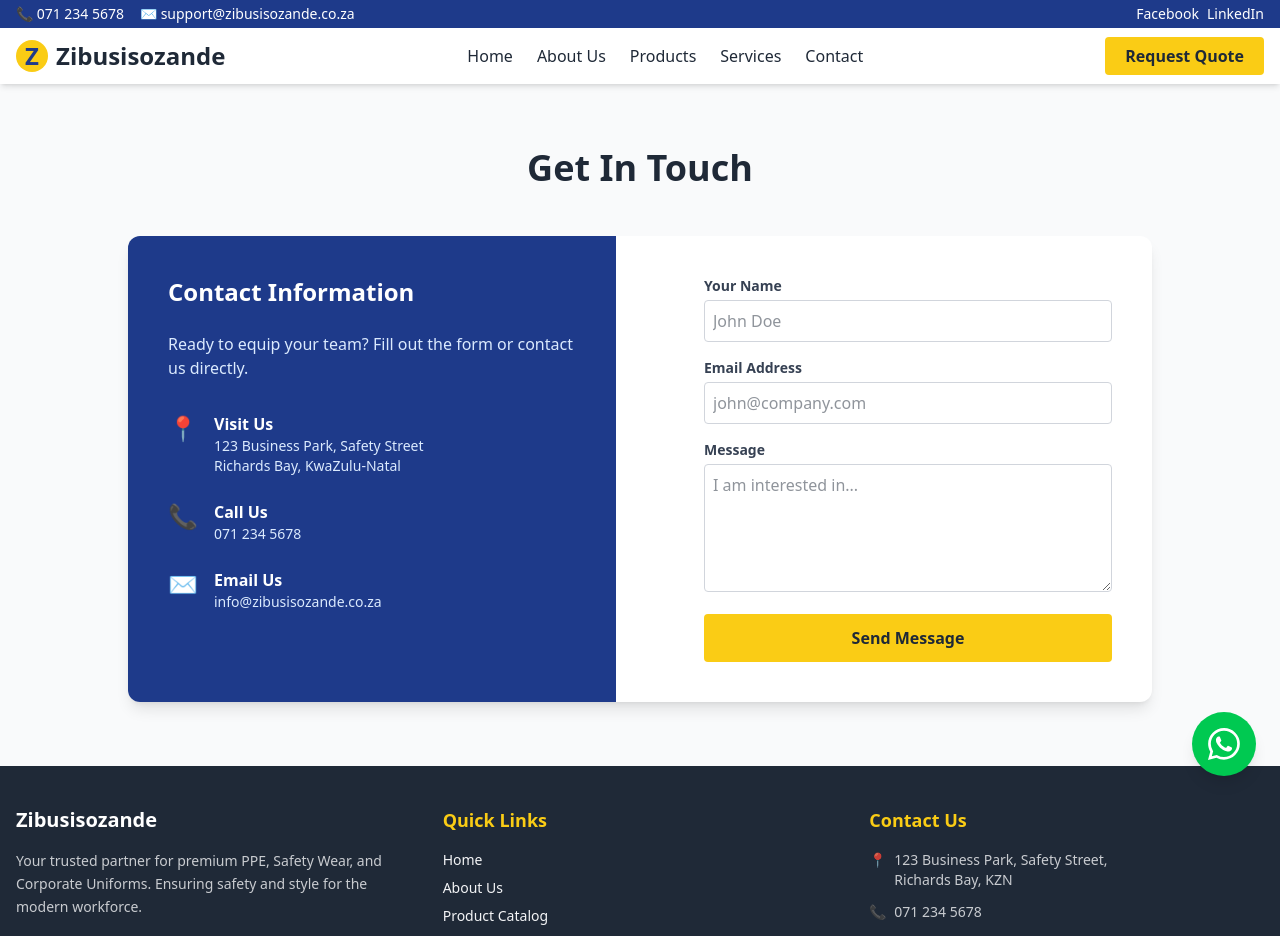
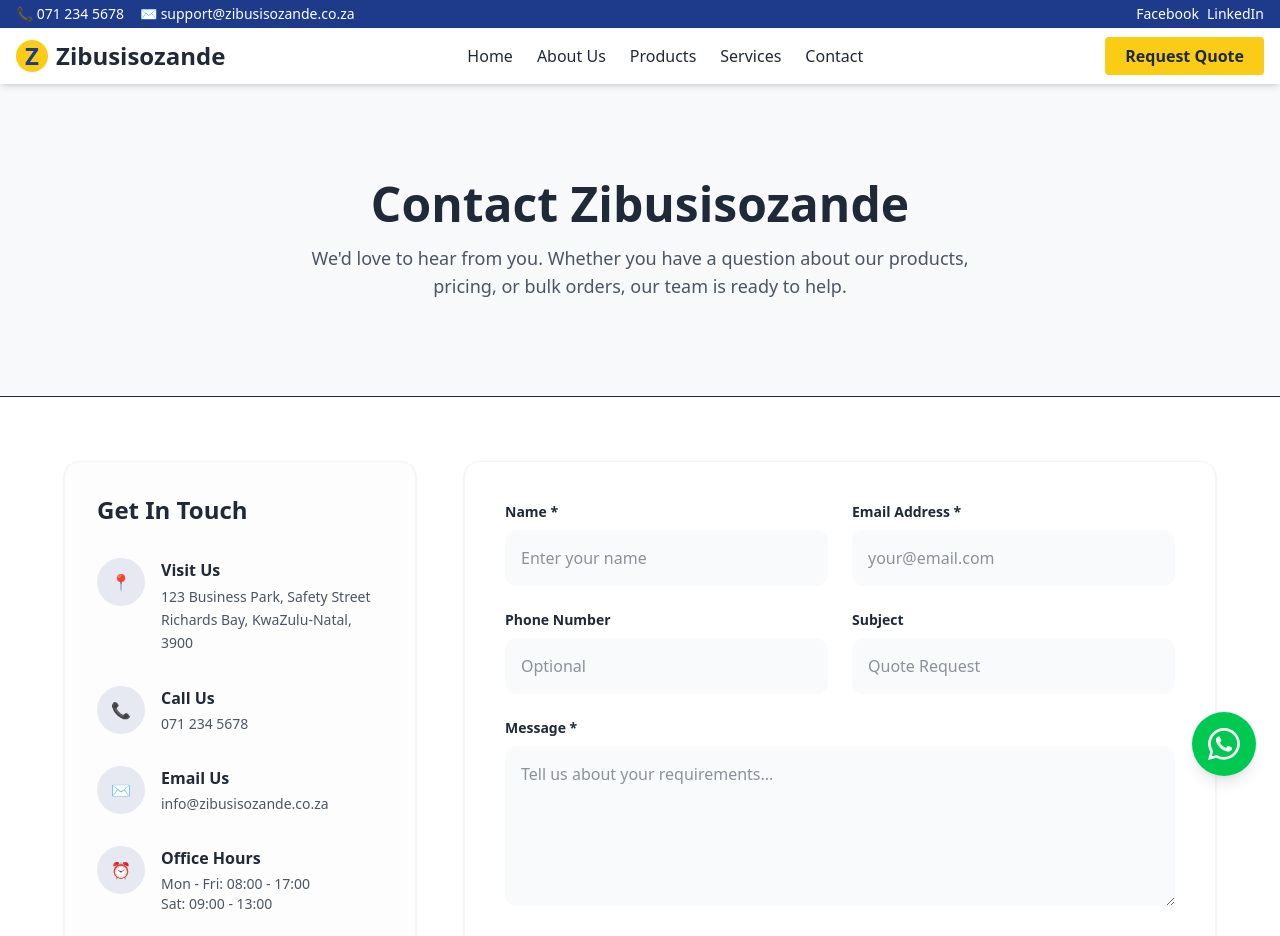
Before and after one commit to futurenowonline-ux/zibusisozande, a Next.js app: page /contact in a window 1280 px wide. Shown: the top 936 px of the page. Built offline with nearby package versions, Linux system fonts and the light colour scheme.

Commit message:
feat: redesign contact page in Sharo Bakery style with functional buttons

```diff
--- a/app/contact/page.tsx
+++ b/app/contact/page.tsx
@@ -1,68 +1,208 @@
+"use client";
+
+import { useState } from 'react';
+
 export default function Contact() {
+    const [formData, setFormData] = useState({
+        name: '',
+        email: '',
+        phone: '',
+        subject: '',
+        message: ''
+    });
+
+    const handleChange = (e: React.ChangeEvent<HTMLInputElement | HTMLTextAreaElement>) => {
+        setFormData({ ...formData, [e.target.name]: e.target.value });
+    };
+
+    const handleWhatsAppSubmit = (e: React.FormEvent) => {
+        e.preventDefault();
+        const text = `Hi Zibusisozande, my name is ${formData.name}. ${formData.subject ? `Subject: ${formData.subject}. ` : ''}Message: ${formData.message}`;
+        const encodedText = encodeURIComponent(text);
+        window.open(`https://wa.me/27712345678?text=${encodedText}`, '_blank');
+    };
+
+    const handleEmailSubmit = (e: React.FormEvent) => {
+        e.preventDefault();
+        const mailtoLink = `mailto:info@zibusisozande.co.za?subject=${encodeURIComponent(formData.subject || 'Website Inquiry')}&body=${encodeURIComponent(`Name: ${formData.name}\nPhone: ${formData.phone}\n\n${formData.message}`)}`;
+        window.location.href = mailtoLink;
+    };
+
     return (
-        <div className="py-16 bg-gray-50">
-            <div className="container mx-auto px-4">
-                <h1 className="text-4xl font-bold text-center text-dark mb-12">Get In Touch</h1>
+        <div className="bg-white">
+            {/* Hero Section */}
+            <section className="bg-[#f8f9fa] py-16 md:py-24 border-b">
+                <div className="container mx-auto px-4 text-center">
+                    <h1 className="text-4xl md:text-5xl font-extrabold text-dark mb-4">Contact Zibusisozande</h1>
+                    <p className="text-lg text-gray-600 max-w-2xl mx-auto">
+                        We'd love to hear from you. Whether you have a question about our products, pricing, or bulk orders, our team is ready to help.
+                    </p>
+                </div>
+            </section>
 
-                <div className="grid md:grid-cols-2 gap-12 max-w-5xl mx-auto bg-white rounded-xl shadow-lg overflow-hidden">
+            <div className="container mx-auto px-4 py-16">
+                <div className="grid lg:grid-cols-3 gap-12 max-w-6xl mx-auto">
 
-                    {/* Contact Info */}
-                    <div className="bg-primary text-white p-10">
-                        <h2 className="text-2xl font-bold mb-6">Contact Information</h2>
-                        <p className="mb-8 text-blue-100">
-                            Ready to equip your team? Fill out the form or contact us directly.
+                    {/* Left Column: Contact Info */}
+                    <div className="lg:col-span-1 space-y-8">
+                        <div className="bg-[#fdfdfd] p-8 rounded-2xl border border-gray-100 shadow-sm">
+                            <h2 className="text-2xl font-bold text-dark mb-8">Get In Touch</h2>
+
+                            <div className="space-y-8">
+                                <div className="flex gap-4">
+                                    <div className="w-12 h-12 bg-primary/10 rounded-full flex items-center justify-center text-primary shrink-0">
+                                        📍
+                                    </div>
+                                    <div>
+                                        <h3 className="font-bold text-dark mb-1">Visit Us</h3>
+                                        <p className="text-gray-600 text-sm leading-relaxed">
+                                            123 Business Park, Safety Street<br />
+                                            Richards Bay, KwaZulu-Natal, 3900
                                         </p>
-
-                        <div className="space-y-6">
-                            <div className="flex items-start gap-4">
-                                <span className="text-2xl">📍</span>
-                                <div>
-                                    <h3 className="font-semibold">Visit Us</h3>
-                                    <p className="text-blue-100 text-sm">123 Business Park, Safety Street<br />Richards Bay, KwaZulu-Natal</p>
                                     </div>
                                 </div>
 
-                            <div className="flex items-start gap-4">
-                                <span className="text-2xl">📞</span>
+                                <div className="flex gap-4">
+                                    <div className="w-12 h-12 bg-primary/10 rounded-full flex items-center justify-center text-primary shrink-0">
+                                        📞
+                                    </div>
                                     <div>
-                                    <h3 className="font-semibold">Call Us</h3>
-                                    <p className="text-blue-100 text-sm">071 234 5678</p>
+                                        <h3 className="font-bold text-dark mb-1">Call Us</h3>
+                                        <p className="text-gray-600 text-sm hover:text-primary transition font-medium">
+                                            <a href="tel:+27712345678">071 234 5678</a>
+                                        </p>
                                     </div>
                                 </div>
 
-                            <div className="flex items-start gap-4">
-                                <span className="text-2xl">✉️</span>
+                                <div className="flex gap-4">
+                                    <div className="w-12 h-12 bg-primary/10 rounded-full flex items-center justify-center text-primary shrink-0">
+                                        ✉️
+                                    </div>
                                     <div>
-                                    <h3 className="font-semibold">Email Us</h3>
-                                    <p className="text-blue-100 text-sm">info@zibusisozande.co.za</p>
+                                        <h3 className="font-bold text-dark mb-1">Email Us</h3>
+                                        <p className="text-gray-600 text-sm hover:text-primary transition font-medium">
+                                            <a href="mailto:info@zibusisozande.co.za">info@zibusisozande.co.za</a>
+                                        </p>
                                     </div>
+                                </div>
+
+                                <div className="flex gap-4">
+                                    <div className="w-12 h-12 bg-primary/10 rounded-full flex items-center justify-center text-primary shrink-0">
+                                        ⏰
+                                    </div>
+                                    <div>
+                                        <h3 className="font-bold text-dark mb-1">Office Hours</h3>
+                                        <p className="text-gray-600 text-sm">
+                                            Mon - Fri: 08:00 - 17:00<br />
+                                            Sat: 09:00 - 13:00
+                                        </p>
                                     </div>
                                 </div>
                             </div>
 
-                    {/* Contact Form */}
-                    <div className="p-10">
-                        <form className="space-y-4">
+                            {/* Social Icons Placeholder */}
+                            <div className="mt-10 pt-8 border-t flex gap-4">
+                                <div className="w-10 h-10 bg-gray-100 rounded-full flex items-center justify-center hover:bg-secondary cursor-pointer transition">FB</div>
+                                <div className="w-10 h-10 bg-gray-100 rounded-full flex items-center justify-center hover:bg-secondary cursor-pointer transition">WA</div>
+                                <div className="w-10 h-10 bg-gray-100 rounded-full flex items-center justify-center hover:bg-secondary cursor-pointer transition">YT</div>
+                            </div>
+                        </div>
+                    </div>
+
+                    {/* Right Column: Contact Form */}
+                    <div className="lg:col-span-2">
+                        <div className="bg-white p-8 md:p-10 rounded-2xl shadow-sm border border-gray-100">
+                            <form className="space-y-6">
+                                <div className="grid md:grid-cols-2 gap-6">
                                     <div>
-                                <label className="block text-sm font-semibold text-gray-700 mb-1">Your Name</label>
-                                <input type="text" className="w-full border border-gray-300 rounded p-2 focus:ring-2 focus:ring-primary outline-none" placeholder="John Doe" />
+                                        <label className="block text-sm font-bold text-dark mb-2">Name *</label>
+                                        <input
+                                            type="text"
+                                            name="name"
+                                            required
+                                            value={formData.name}
+                                            onChange={handleChange}
+                                            className="w-full bg-gray-50 border-gray-200 rounded-xl p-4 focus:ring-2 focus:ring-primary focus:bg-white outline-none transition"
+                                            placeholder="Enter your name"
+                                        />
                                     </div>
                                     <div>
-                                <label className="block text-sm font-semibold text-gray-700 mb-1">Email Address</label>
-                                <input type="email" className="w-full border border-gray-300 rounded p-2 focus:ring-2 focus:ring-primary outline-none" placeholder="john@company.com" />
+                                        <label className="block text-sm font-bold text-dark mb-2">Email Address *</label>
+                                        <input
+                                            type="email"
+                                            name="email"
+                                            required
+                                            value={formData.email}
+                                            onChange={handleChange}
+                                            className="w-full bg-gray-50 border-gray-200 rounded-xl p-4 focus:ring-2 focus:ring-primary focus:bg-white outline-none transition"
+                                            placeholder="your@email.com"
+                                        />
+                                    </div>
+                                </div>
+                                <div className="grid md:grid-cols-2 gap-6">
+                                    <div>
+                                        <label className="block text-sm font-bold text-dark mb-2">Phone Number</label>
+                                        <input
+                                            type="text"
+                                            name="phone"
+                                            value={formData.phone}
+                                            onChange={handleChange}
+                                            className="w-full bg-gray-50 border-gray-200 rounded-xl p-4 focus:ring-2 focus:ring-primary focus:bg-white outline-none transition"
+                                            placeholder="Optional"
+                                        />
                                     </div>
                                     <div>
-                                <label className="block text-sm font-semibold text-gray-700 mb-1">Message</label>
-                                <textarea className="w-full border border-gray-300 rounded p-2 focus:ring-2 focus:ring-primary outline-none h-32" placeholder="I am interested in..."></textarea>
+                                        <label className="block text-sm font-bold text-dark mb-2">Subject</label>
+                                        <input
+                                            type="text"
+                                            name="subject"
+                                            value={formData.subject}
+                                            onChange={handleChange}
+                                            className="w-full bg-gray-50 border-gray-200 rounded-xl p-4 focus:ring-2 focus:ring-primary focus:bg-white outline-none transition"
+                                            placeholder="Quote Request"
+                                        />
                                     </div>
-                            <button type="submit" className="w-full bg-secondary text-dark font-bold py-3 rounded hover:bg-yellow-400 transition">
-                                Send Message
+                                </div>
+                                <div>
+                                    <label className="block text-sm font-bold text-dark mb-2">Message *</label>
+                                    <textarea
+                                        name="message"
+                                        required
+                                        value={formData.message}
+                                        onChange={handleChange}
+                                        className="w-full bg-gray-50 border-gray-200 rounded-xl p-4 focus:ring-2 focus:ring-primary focus:bg-white outline-none transition h-40"
+                                        placeholder="Tell us about your requirements..."
+                                    ></textarea>
+                                </div>
+
+                                {/* Dual Action Buttons */}
+                                <div className="flex flex-col sm:flex-row gap-4 pt-4">
+                                    <button
+                                        onClick={handleWhatsAppSubmit}
+                                        className="flex-1 bg-green-500 text-white font-bold py-4 rounded-xl hover:bg-green-600 transition flex items-center justify-center gap-2 shadow-lg hover:shadow-green-200"
+                                    >
+                                        <span>💬</span> Chat on WhatsApp
                                     </button>
+                                    <button
+                                        onClick={handleEmailSubmit}
+                                        className="flex-1 bg-primary text-white font-bold py-4 rounded-xl hover:bg-blue-900 transition flex items-center justify-center gap-2"
+                                    >
+                                        <span>✉️</span> Send via Email
+                                    </button>
+                                </div>
                             </form>
+                        </div>
                     </div>
 
                 </div>
             </div>
+
+            {/* Map Section Placeholder */}
+            <section className="h-[400px] w-full bg-gray-200 grayscale">
+                <div className="w-full h-full flex items-center justify-center text-gray-500 font-medium">
+                    Map Section (Interactive Map Integration)
+                </div>
+            </section>
         </div>
     );
 }
```
Lines whose indentation alone changed are shown as unchanged.
